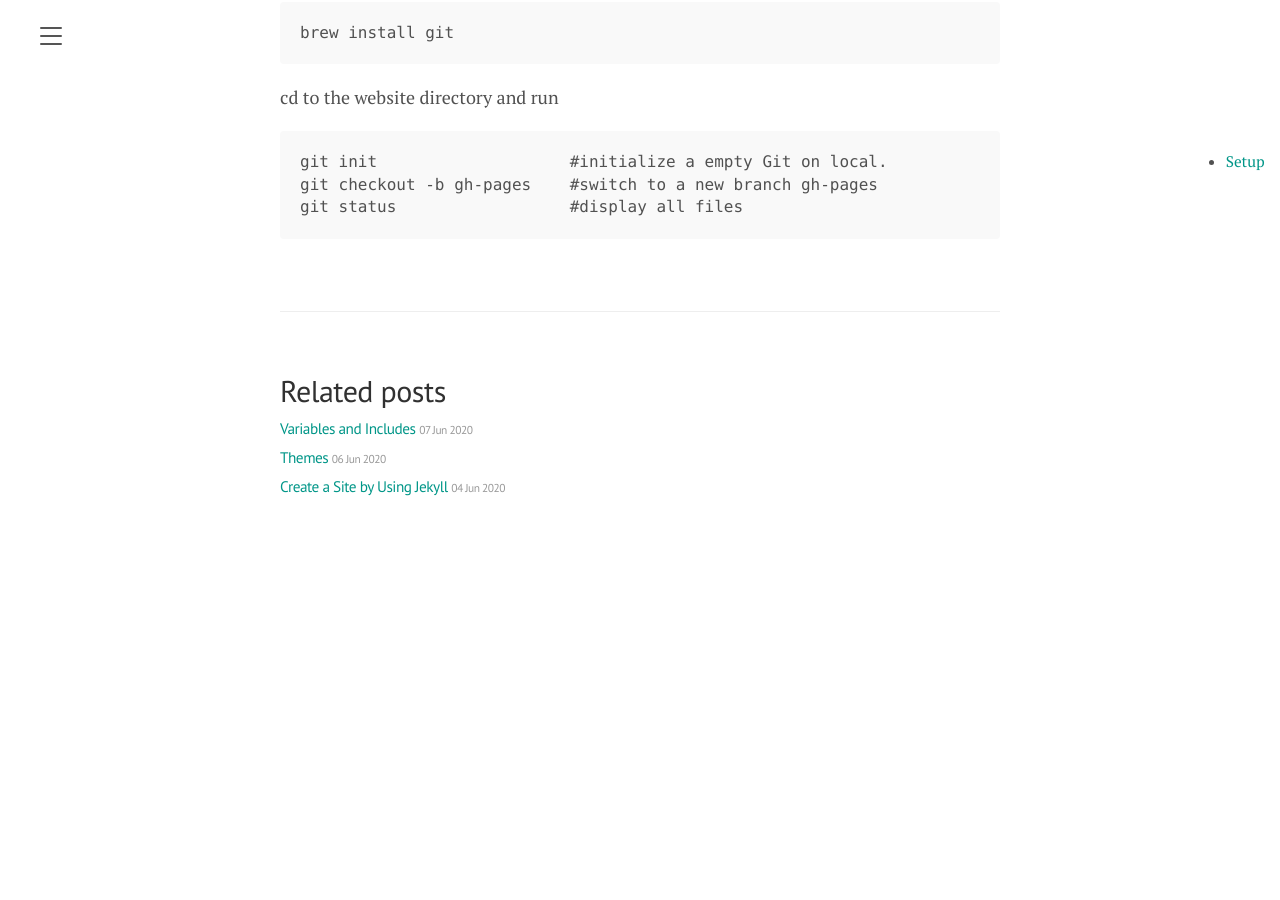
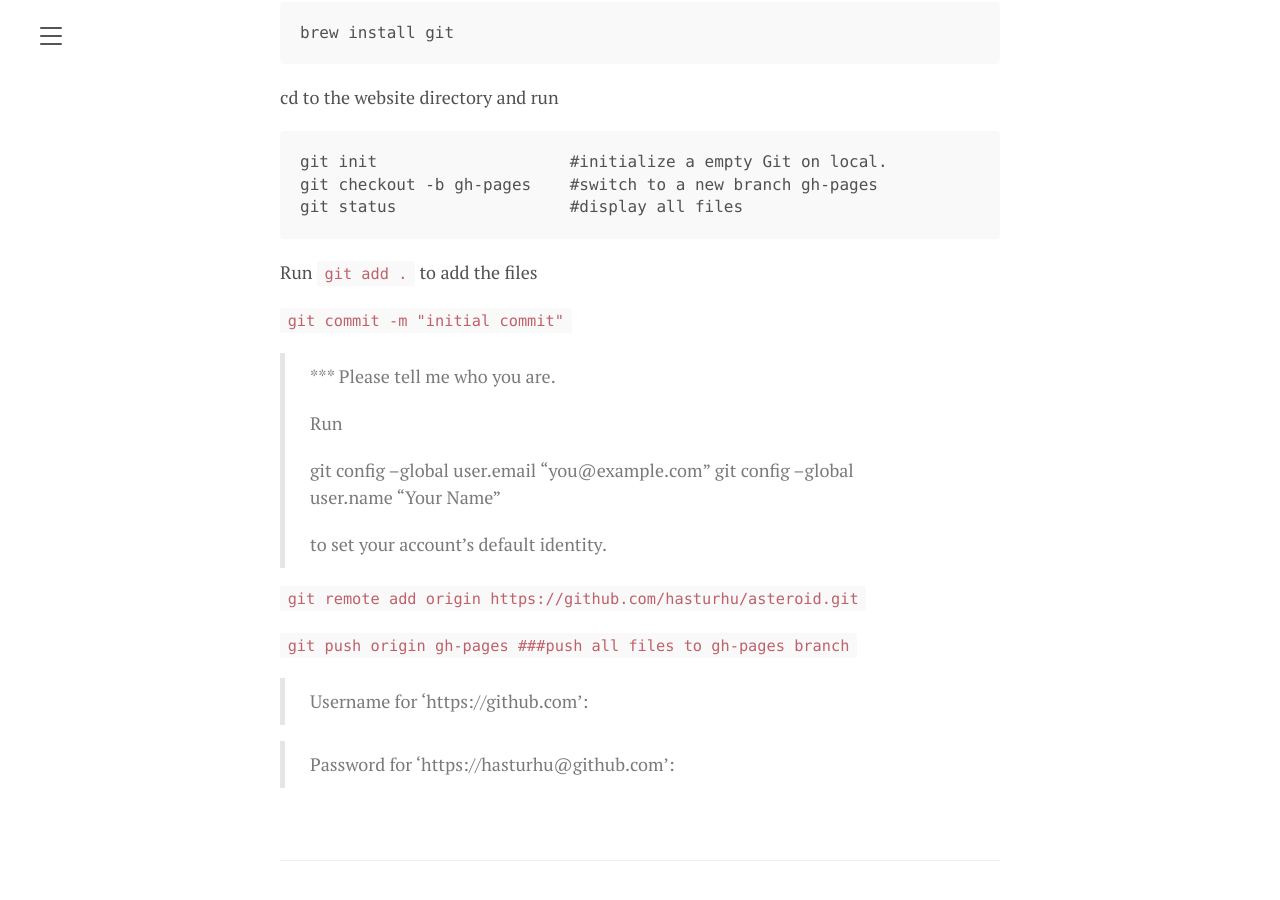
Before and after one commit to aster-hu/blog, a Jekyll site: the page built from _posts/2020-06-08-hosting jekyll on Github.md, in a window 1280 px wide and 900 px high, scrolled down 456 px. Built offline with Jekyll 4.4.1, drawn with Linux system fonts in a browser that asks for light colours; the table of contents is made by our own code; before the commit the page ends 1012 px from its top, so only the background shows below that.

Commit message:
delete toc

````diff
--- a/_layouts/post.html
+++ b/_layouts/post.html
@@ -8,9 +8,9 @@ layout: default
   {{ content }}
 </div>
 
-<div class="toc_container">
+<!-- <div class="toc_container">
 <div class = "toc_title">{% toc %}</div>
-</div>
+</div> -->
 
 {% if site.related_posts.size >= 1 %}
 <div class="related">
--- a/_posts/2020-06-08-hosting jekyll on Github.md
+++ b/_posts/2020-06-08-hosting jekyll on Github.md
@@ -23,3 +23,25 @@ git init                    #initialize a empty Git on local.
 git checkout -b gh-pages    #switch to a new branch gh-pages
 git status                  #display all files
 ```
+
+Run ```git add .``` to add the files
+
+```git commit -m "initial commit"```
+
+> *** Please tell me who you are.
+>
+>Run
+>
+>  git config --global user.email "you@example.com"
+>  git config --global user.name "Your Name"
+>
+>to set your account's default identity.
+
+```git remote add origin https://github.com/hasturhu/asteroid.git```
+
+```git push origin gh-pages     ###push all files to gh-pages branch
+```
+
+> Username for 'https://github.com':
+
+>Password for 'https://hasturhu@github.com':
````
